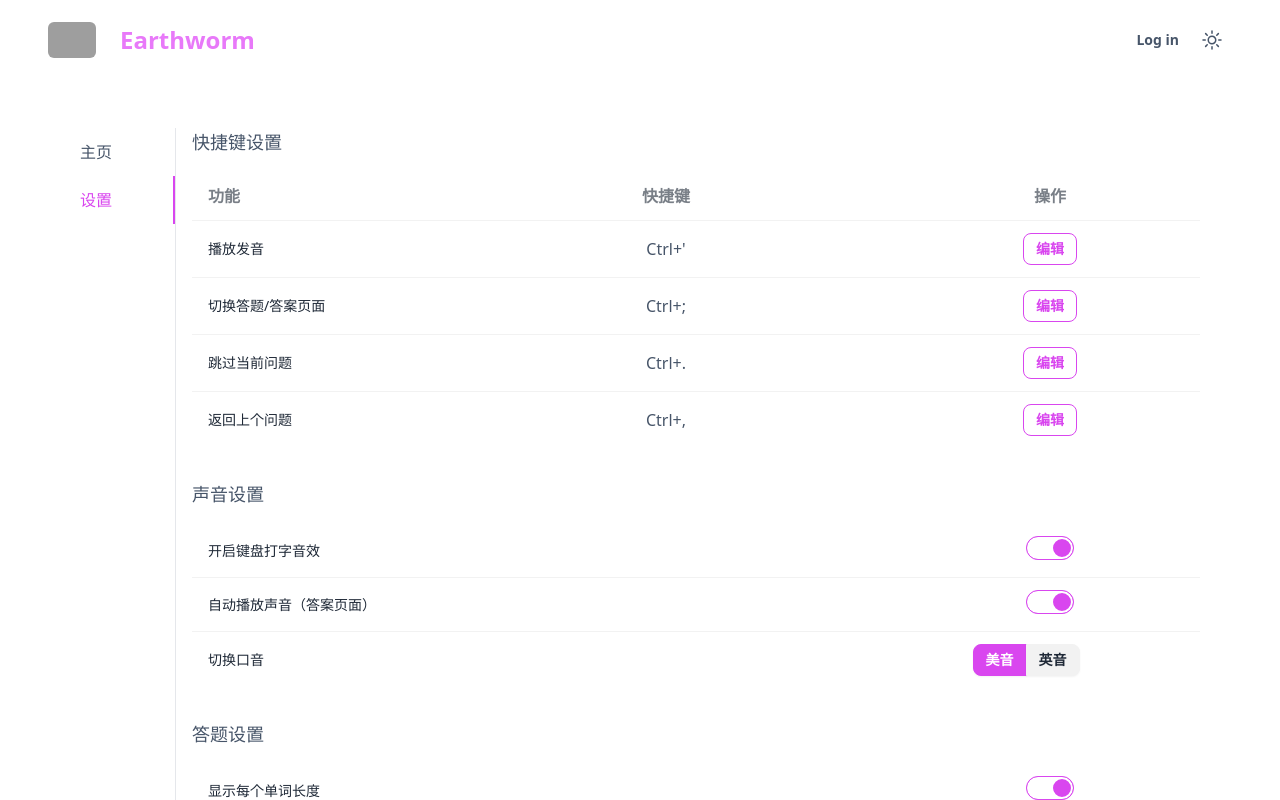
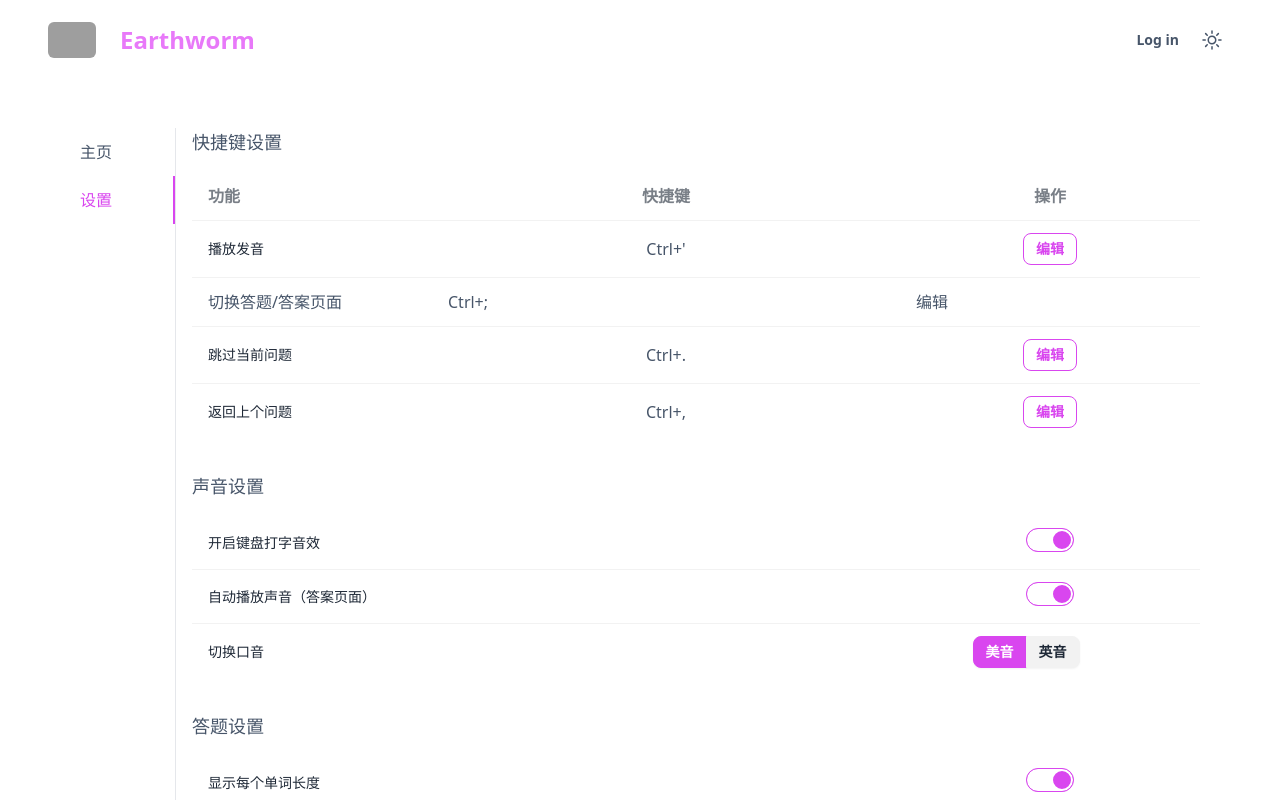
Before and after one commit to cuixueshe/earthworm, a Nuxt app in the folder apps/client/: page /User/Info in a window 1280 px wide. Both pictures are taken after a click on the element "设置". Shown: the top 800 px of the page. Built offline with nearby package versions, Linux system fonts and the light colour scheme; grey boxes are pictures that could not be loaded.

Commit message:
fix: add typescript type checking to the handleEdit methd

```diff
--- a/apps/client/components/user/Setting.vue
+++ b/apps/client/components/user/Setting.vue
@@ -17,18 +17,18 @@
             <td class="text-center">
               <button
                 class="btn btn-sm btn-outline btn-secondary"
-                @click="handleEdit('sound')"
+                @click="handleEdit(SHORTCUT_KEY_TYPES.SOUND)"
               >
                 编辑
               </button>
             </td>
           </tr>
-          <tr class="hover">
-            <td class="label-text">切换答题/答案页面</td>
-            <td class="text-center">{{ shortcutKeys.answer }}</td>
-            <td class="text-center">
+          <tr>
+            <td>切换答题/答案页面</td>
+            <td>{{ shortcutKeys.answer }}</td>
+            <td>
               <button
-                class="btn btn-sm btn-outline btn-secondary"
+                text
                 @click="handleEdit('answer')"
               >
                 编辑
@@ -92,7 +92,7 @@
           <tr class="hover">
             <td class="label-text">切换口音</td>
             <td class="w-[300px] text-center">
-              <div class="join mr-12">
+              <div class="mr-12 join">
                 <input
                   v-for="lang in getPronunciationOptions()"
                   class="join-item btn btn-sm"
@@ -149,18 +149,22 @@
       ref="dialogBoxRef"
       class="modal-box max-w-[48rem] min-h-[156px]"
     >
-      <h3 class="mb-4 text-center text-base font-bold text-fuchsia-500">
+      <h3 class="mb-4 text-base font-bold text-center text-fuchsia-500">
         请先按下单键/组合键，通过回车键（Enter ⏎）来设置
       </h3>
       <div
-        class="h-8 leading-8 border border-solid border-fuchsia-500 rounded text-center"
+        class="h-8 leading-8 text-center border border-solid rounded border-fuchsia-500"
       >
         {{ shortcutKeyStr }}
       </div>
-      <div class="text-center mt-2 text-xs">
+      <div class="mt-2 text-xs text-center">
         {{ shortcutKeyTip }}
       </div>
-      <div v-if="hasSameShortcutKey" class="text-center mt-4 text-xs" :class="'text-[rgba(136,136,136,1)]'" >
+      <div
+        v-if="hasSameShortcutKey"
+        class="mt-4 text-xs text-center"
+        :class="'text-[rgba(136,136,136,1)]'"
+      >
         已有相同的按键绑定，请重新设置
       </div>
     </div>
@@ -181,7 +185,10 @@ import {
   PronunciationType,
   usePronunciation,
 } from "~/composables/user/pronunciation";
-import { useShortcutKeyMode } from "~/composables/user/shortcutKey";
+import {
+  SHORTCUT_KEY_TYPES,
+  useShortcutKeyMode,
+} from "~/composables/user/shortcutKey";
 import {
   useAutoPronunciation,
   useKeyboardSound,
```
